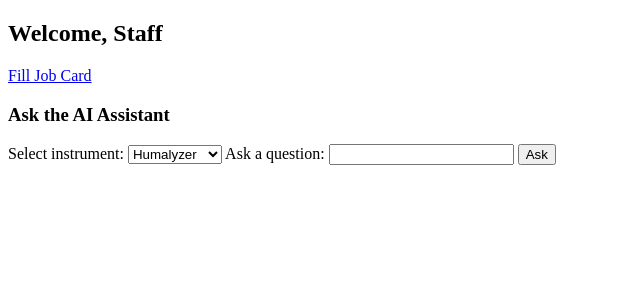
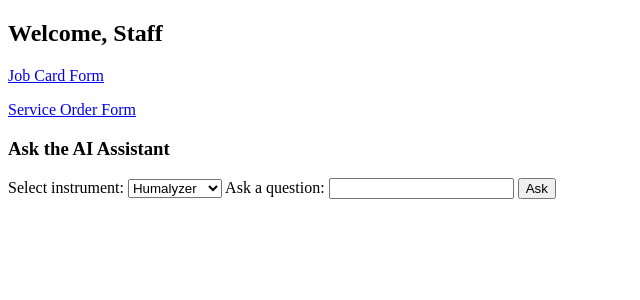
Before and after one commit to biomedlink96/biomedlink, a FastAPI app: page /pharmalab in a window 1280 px wide. Shown: the top 300 px of the page, without its empty margins (0-640 px from the left). Run offline with FastAPI, Linux system fonts and the light colour scheme.

Commit message:
Update pharmalab.html

```diff
--- a/backend/templates/pharmalab.html
+++ b/backend/templates/pharmalab.html
@@ -6,7 +6,8 @@
 <body>
   <h2>Welcome, Staff</h2>
 
-  <p><a href="/jobcard">Fill Job Card</a></p>
+  <p><a href="/jobcard"> Job Card Form</a></p>
+  <p><a href="/serviceorder">Service Order Form</a></p>
 
   <h3>Ask the AI Assistant</h3>
  <form id="aiForm" method="post" action="/ask">
```
